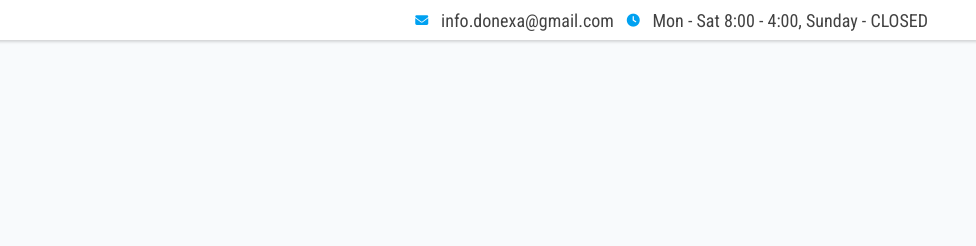
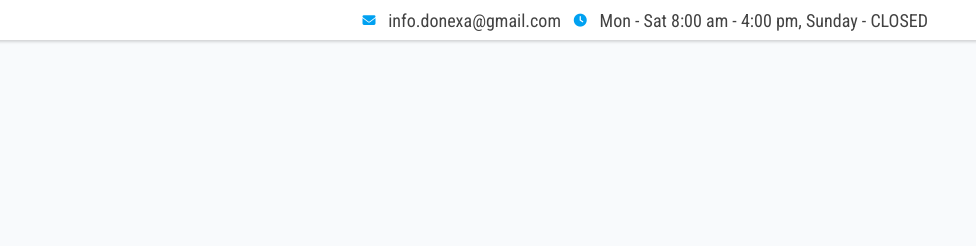
Before and after one commit to Donexa/donexa-website, a plain HTML site: page index.html in a window 1280 px wide. Shown: the top 246 px of the page, 304-1280 px from the left. Drawn offline with Linux system fonts and the light colour scheme.

Commit message:
adding am & pm

```diff
--- a/index.html
+++ b/index.html
@@ -34,7 +34,7 @@
             </a>
             <a class="icon-text flex column-gap-middle">
                 <i class="fa fa-clock"></i>
-                <p>Mon - Sat 8:00 - 4:00, Sunday - CLOSED</p>
+                <p>Mon - Sat 8:00 am - 4:00 pm, Sunday - CLOSED</p>
             </a>
         </div>
     </div>
```
